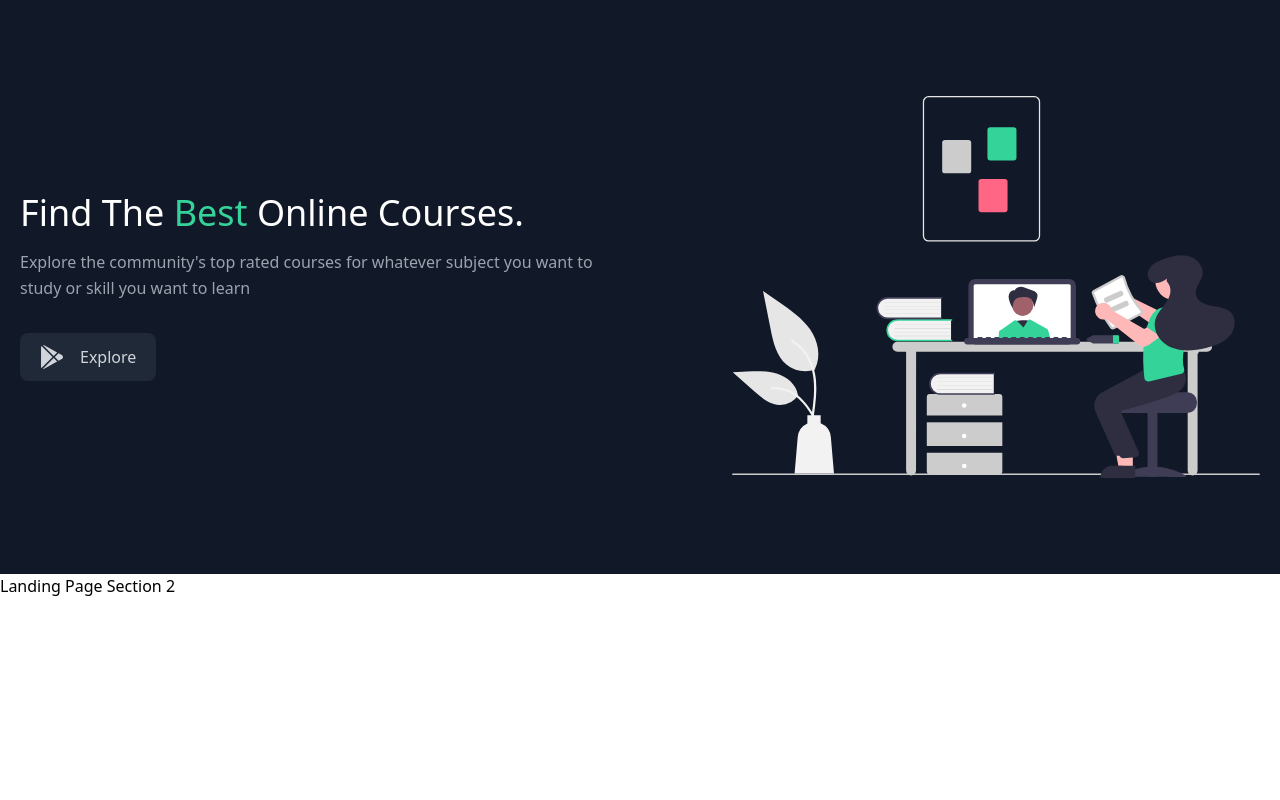
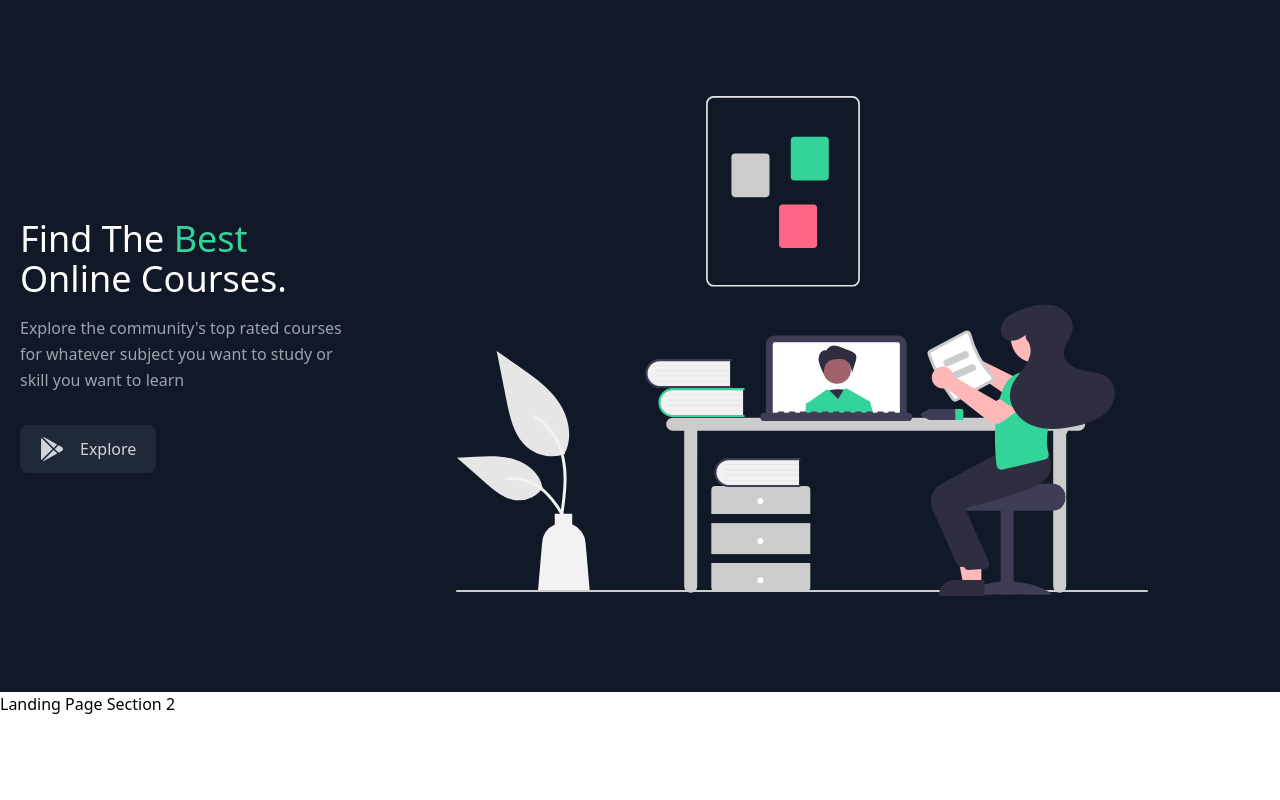
Before and after one commit to SalarC123/Classius, a React (Create React App) app: page / in a window 1280 px wide. Shown: the top 800 px of the page. Built offline with nearby package versions, Linux system fonts and the light colour scheme.

Commit message:
fix merge conflict

```diff
--- a/tailwind.config.js
+++ b/tailwind.config.js
@@ -2,10 +2,14 @@ module.exports = {
   purge: ['./src/**/*.{js,jsx,ts,tsx}', './public/index.html'],
   darkMode: false, // or 'media' or 'class'
   theme: {
-    extend: {},
-    width: {
-      '192': '48rem'
-    }
+    extend: {
+      spacing: {
+        "fullscreen": "100vh"
+      },
+      width: {
+        '192': '48rem'
+      },
+    },
   },
   variants: {
     extend: {},
```
